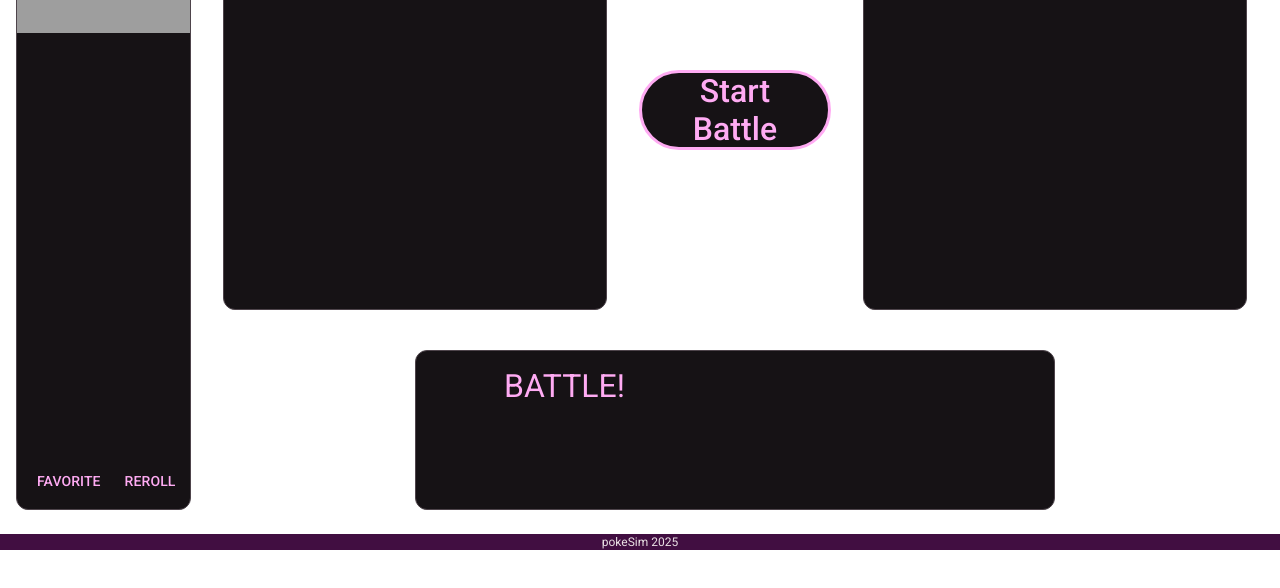
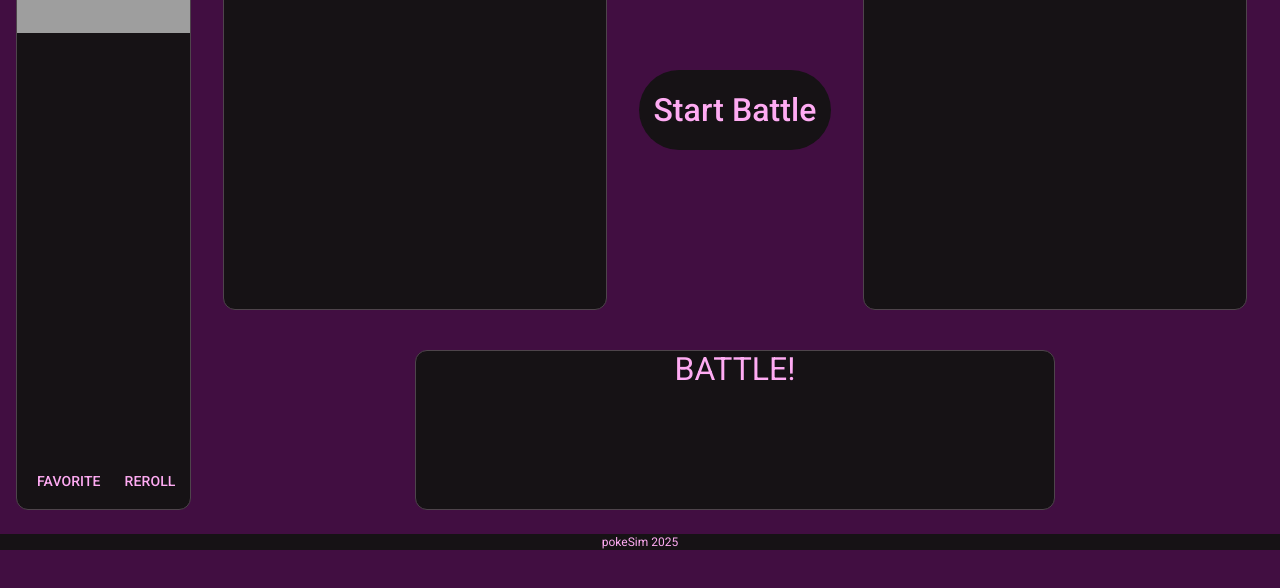
Before and after one commit to Draike13/pokeSim---Pokemon-Battle-Simulator-App, an Angular app: page / in a window 1280 px wide. Shown: the part 250-838 px from the top of the page. Built offline with nearby package versions, Linux system fonts and the light colour scheme; grey boxes are pictures that could not be loaded.

Commit message:
style and access changes on battle box

```diff
--- a/src/app/battle-button/battle-button.component.css
+++ b/src/app/battle-button/battle-button.component.css
@@ -1,7 +1,6 @@
 .battle-button {
   background-color: #161215;
-  border: 4px;
-  border: solid;
+
   font-size: 2rem;
   height: 10vh;
   width: 15vw;
--- a/src/app/footer/footer.component.css
+++ b/src/app/footer/footer.component.css
@@ -5,5 +5,6 @@
   font-size: 12px;
   display: flex;
   justify-content: center;
-  background-color: rgb(65, 14, 65);
+  background-color: #161215;
+  color: #ffabf3;
 }
--- a/src/app/winner-box/winner-box.component.css
+++ b/src/app/winner-box/winner-box.component.css
@@ -1,4 +1,4 @@
-.example-card {
+/* .example-card {
   width: 50vw;
   height: 20vh;
   margin-top: 0.5rem;
@@ -19,4 +19,54 @@
 }
 .holder {
   display: flex;
+} */
+
+.example-card {
+  width: 50vw;
+  height: 20vh;
+  margin-top: 0.5rem;
+  display: flex;
+  flex-direction: column;
+  align-items: center;
+  padding: 0rem 1rem 0.25rem 1rem;
 }
+.header {
+  padding: 0;
+}
+
+/* BATTLE Title */
+.battle {
+  margin: 0.25rem;
+  padding: 0.5rem;
+  font-size: 2rem;
+  text-align: center;
+  color: #ffabf3;
+}
+
+/* Container for the Two Cards */
+.attack-total {
+  display: flex;
+  justify-content: space-between;
+  width: 100%;
+  gap: 1rem;
+}
+
+/* Individual Pokémon Cards */
+.inner-card {
+  flex: 1; /* Makes both cards equal width */
+  padding: 0.25rem;
+  text-align: center;
+  border: 1px solid #ffabf3;
+  background: #161215;
+  border-radius: 8px;
+  color: #ffabf3;
+}
+
+/* Player and Computer Card Specific Styling */
+.player-card {
+  border-color: #4caf50; /* Green */
+}
+
+.computer-card {
+  border-color: #f44336; /* Red */
+}
--- a/src/app/winner-box/winner-box.component.html
+++ b/src/app/winner-box/winner-box.component.html
@@ -1,16 +1,27 @@
 <mat-card class="example-card" appearance="outlined">
-  <mat-card-header>
-    <div mat-card-avatar class="example-header-image"></div>
+  <mat-card-header class="header">
     <mat-card-title class="battle">BATTLE!</mat-card-title>
   </mat-card-header>
+  @if (computerPokemon){
+
   <mat-card-content class="attack-total">
-    <div class="holder">
-      {{ playerAttack() }}
-      {{ playerPokemon.name }}
-    </div>
-    <div class="holder">
-      {{ computerAttack() }}
-      {{ computerPokemon.name }}
-    </div>
+    <!-- Player Pokémon Card -->
+    <mat-card class="inner-card player-card">
+      <mat-card-title>{{ playerPokemon.name }}</mat-card-title>
+      <mat-card-content>
+        <p>Attack: {{ playerAttack() }}</p>
+        <p>Type: {{ playerPokemon.type }}</p>
+      </mat-card-content>
+    </mat-card>
+
+    <!-- Computer Pokémon Card -->
+    <mat-card class="inner-card computer-card">
+      <mat-card-title>{{ computerPokemon.name }}</mat-card-title>
+      <mat-card-content>
+        <p>Attack: {{ computerAttack() }}</p>
+        <p>Type: {{ computerPokemon.type }}</p>
+      </mat-card-content>
+    </mat-card>
   </mat-card-content>
+  }
 </mat-card>
--- a/src/styles.css
+++ b/src/styles.css
@@ -2,6 +2,8 @@
 
 html,
 body {
+  background-color: rgb(65, 14, 65);
+
   height: 100%;
 }
 body {
```
